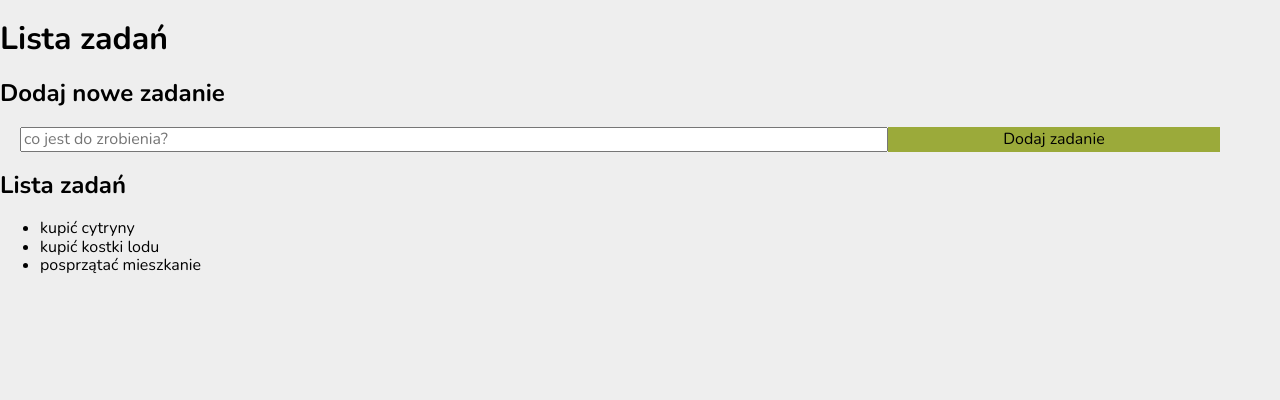
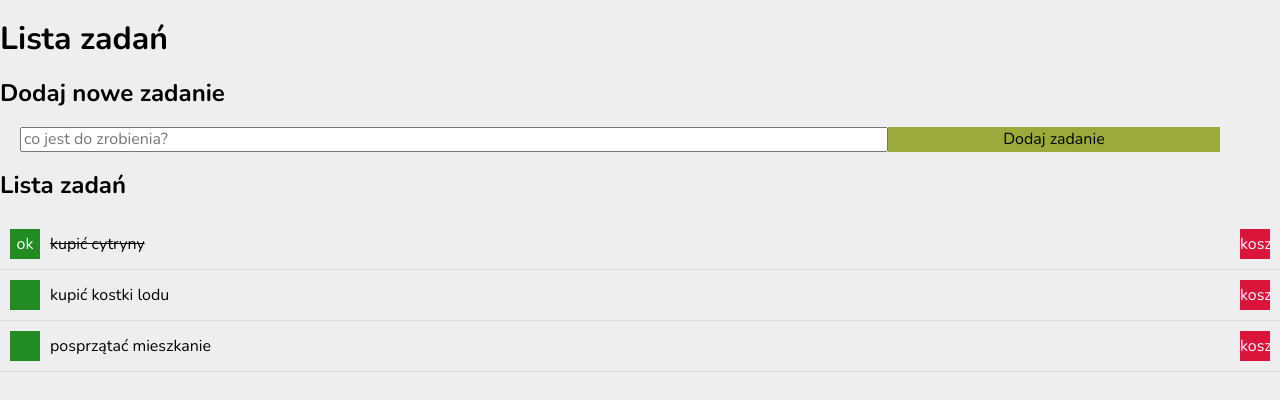
Before and after one commit to olszowskijacek/React---Task_List, a React (Create React App) app: page / in a window 1280 px wide. Shown: the top 400 px of the page. Built offline with nearby package versions, Linux system fonts and the light colour scheme.

Commit message:
add styles for Tasks component

```diff
--- /dev/null
+++ b/src/Tasks/Tasks.css
@@ -0,0 +1,44 @@
+.tasks {
+    list-style: none;
+    margin: 0;
+    padding: 0;
+}
+.tasks__item {
+    display: grid;
+    grid-template-columns: auto 1fr auto;
+    grid-gap: 10px;
+    align-items: center;
+    padding: 10px;
+    border-bottom: 1px solid #ddd;
+}
+
+.tasks__content--done {
+    text-decoration: line-through;
+}
+.tasks__button {
+    border: none;
+    color: white;
+    width: 30px;
+    height: 30px;
+    padding: 0;
+}
+
+.tasks__button--toggleDone {
+    background-color: hsl(120, 61%, 34%);
+}
+.tasks__button--toggleDone:hover {
+    background-color: hsl(120, 61%, 39%);
+}
+.tasks__button--toggleDone:active {
+    background-color: hsl(120, 61%, 44%);
+}
+
+.tasks__button--remove {
+    background-color: hsl(348, 83%, 47%);
+}
+.tasks__button--remove:hover {
+    background-color: hsl(348, 83%, 52%);
+}
+.tasks__button--remove:active {
+    background-color: hsl(348, 83%, 57%);
+}
--- a/src/Tasks/Tasks.js
+++ b/src/Tasks/Tasks.js
@@ -1,10 +1,13 @@
 import React from 'react';
+import './Tasks.css';
 
 const Tasks = (props) => (
   <ul className='tasks'>
     {props.tasks.map(task => (
-      <li>
-        {task.content}
+      <li className={`tasks__item ${task.done && props.hideDoneTasks} ? ' tasks__item--hiden'`} key={task.id}>
+        <button className={'tasks__button tasks__button--toggleDone'}>{task.done ? 'ok' : ''}</button>
+        <span className={`tasks__content ${task.done ? 'tasks__content--done': ''}`}>{task.content}</span>
+        <button className={'tasks__button tasks__button--remove'}>kosz</button>
       </li>
     ))}
   </ul>
```
